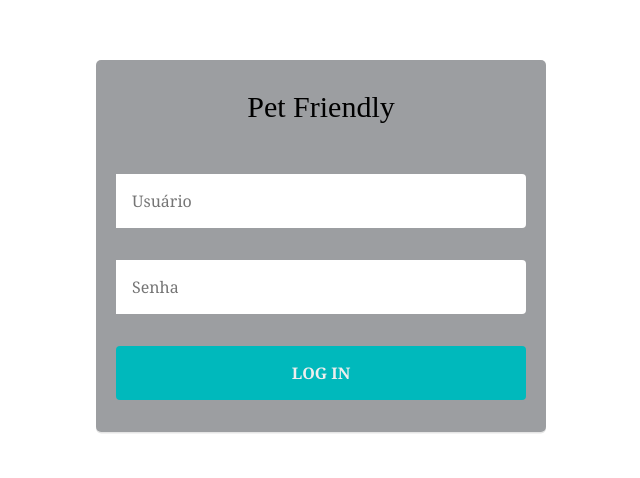
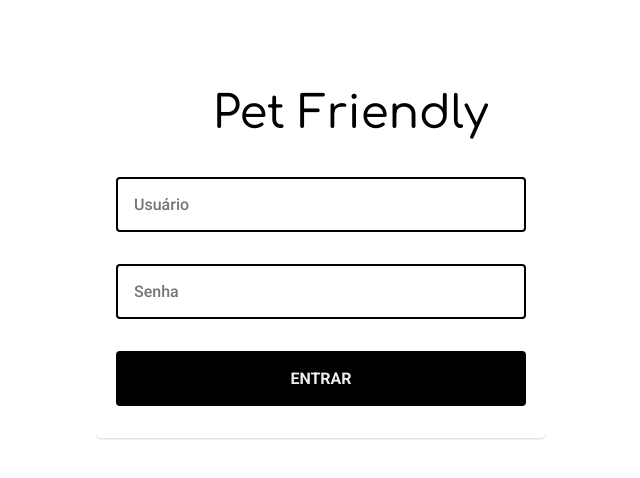
Before and after one commit to acaciomartins/pet-friendly-frontend, a React (Create React App) app: page /logon in a window 1280 px wide. Shown: the part 154-632 px from the top of the page, without its empty margins (319-959 px from the left). Built offline with nearby package versions, Linux system fonts and the light colour scheme.

Commit message:
Ajustes conforme figma

```diff
--- a/src/assets/css/global.css
+++ b/src/assets/css/global.css
@@ -1,5 +1,6 @@
-@import url("https://fonts.googleapis.com/css2?family=Roboto:wght@400;500;700&display=swap");
-
+/* @import url("https://fonts.googleapis.com/css2?family=Roboto:wght@400;500;700&display=swap"); */
+@import url('https://fonts.googleapis.com/css2?family=Comfortaa:wght@300;500;700&display=swap');
+@import url('https://fonts.googleapis.com/css2?family=Comfortaa:wght@300;500;700&family=Roboto:wght@100;300;500;700&display=swap');
 * {
   margin: 0;
   padding: 0;
@@ -12,14 +13,14 @@ html {
 }
 
 body {
-  /* background-image: linear-gradient(
+  background-image: linear-gradient(
     to right,
     rgba(237, 132, 212, 1),
     rgba(45, 253, 247, 1)
-  ); */
+  );
   margin: auto;
   text-align: center;
-  font-family: Cambria, Cochin, Georgia, Times, "Times New Roman", serif;
+  font-family: 'Roboto', 'Times New Roman', sans-serif;
 }
 
 .titulo {
--- a/src/pages/Logon/index.tsx
+++ b/src/pages/Logon/index.tsx
@@ -4,7 +4,12 @@ export default function Logon() {
     return (
         <>
             <div className="container">
-                <div className="logo">Pet Friendly</div>
+                <div className="header-logo">
+                    <label className="icone-logo"><span className="hidden">icone_logo</span></label>
+                    <label className="logo">Pet Friendly</label>
+                    {/* <div className="logo">Pet Friendly</div> */}
+
+                </div>
                 <div className="login-item">
                     <form className="form form-login">
                         <div className="form-field">
@@ -18,7 +23,7 @@ export default function Logon() {
                         </div>
 
                         <div className="form-field">
-                            <input type="submit" value="Log in" />
+                            <input type="submit" value="Entrar" />
                         </div>
                     </form>
                 </div>
--- a/src/pages/Logon/styles.css
+++ b/src/pages/Logon/styles.css
@@ -3,10 +3,11 @@ body {
   justify-content: center;
   align-items: center;
   min-height: 100%;
+  background-image: none !important;
 }
 
 .container {
-  background: rgba(58, 63, 68, 0.5);
+  /* background: rgba(58, 63, 68, 0.5); */
   border-radius: 5px;
   box-shadow: 0 1.5px 0 0 rgba(0, 0, 0, 0.1);
   width: 450px;
@@ -15,22 +16,20 @@ body {
 }
 
 .logo {
-  font-family: "museo-slab";
-  font-size: 30px;
+  font-family: "Comfortaa", cursive, serif;
+  font-size: 45px;
   text-align: center;
-  margin: 30px auto;
+  margin: 0 20px;
 }
 
 .login-item {
   color: #ffff;
   margin: 20px 20px 0;
-  border-radius: 3px;
+  border-radius: 0px;
 }
 
-
-
 input {
-  border: 0;
+  /* border: 3; */
   color: inherit;
   font: inherit;
   margin: 0;
@@ -69,6 +68,30 @@ input {
 
 /**/
 
+.header-logo {
+  display: flex;
+  flex-direction: row;
+  justify-content: center;
+  align-items: center;
+  margin: 30px 0px 15px 20px;
+}
+
+.header-logo:before {
+  content: "\f1b0";
+  font: 50px fontawesome;
+  color: #000;
+}
+
+.hidden {
+  /* border: 10; */
+  clip: rect(0 0 0 0);
+  height: 1px;
+  /* margin: -1px; */
+  /* overflow: hidden; */
+  /* padding: 0; */
+  position: absolute;
+  /* width: 1px; */
+}
 
 .form input[type="password"],
 .form input[type="text"],
@@ -80,9 +103,10 @@ input {
 .form-login input[type="text"],
 .form-login input[type="password"],
 .form-login input[type="submit"] {
+  border: 2px solid;
   border-radius: 0.25rem;
   padding: 1rem;
-  color: #3a3f44;
+  color: #000;
 }
 
 /* .form-login label {
@@ -104,8 +128,8 @@ input {
 .form-login input[type="text"],
 .form-login input[type="password"] {
   background-color: #ffffff;
-  border-bottom-left-radius: 0;
-  border-top-left-radius: 0;
+  /* border-bottom-left-radius: 0;
+  border-top-left-radius: 0; */
 }
 
 .form-login input[type="text"]:focus,
@@ -116,7 +140,8 @@ input {
 }
 
 .form-login input[type="submit"] {
-  background-color: #00b9bc;
+  border: 2px solid #000;
+  background-color: #000;
   color: #eee;
   font-weight: bold;
   text-transform: uppercase;
@@ -124,5 +149,5 @@ input {
 
 .form-login input[type="submit"]:focus,
 .form-login input[type="submit"]:hover {
-  background-color: #197071;
+  background-color: #323333;
 }
```
